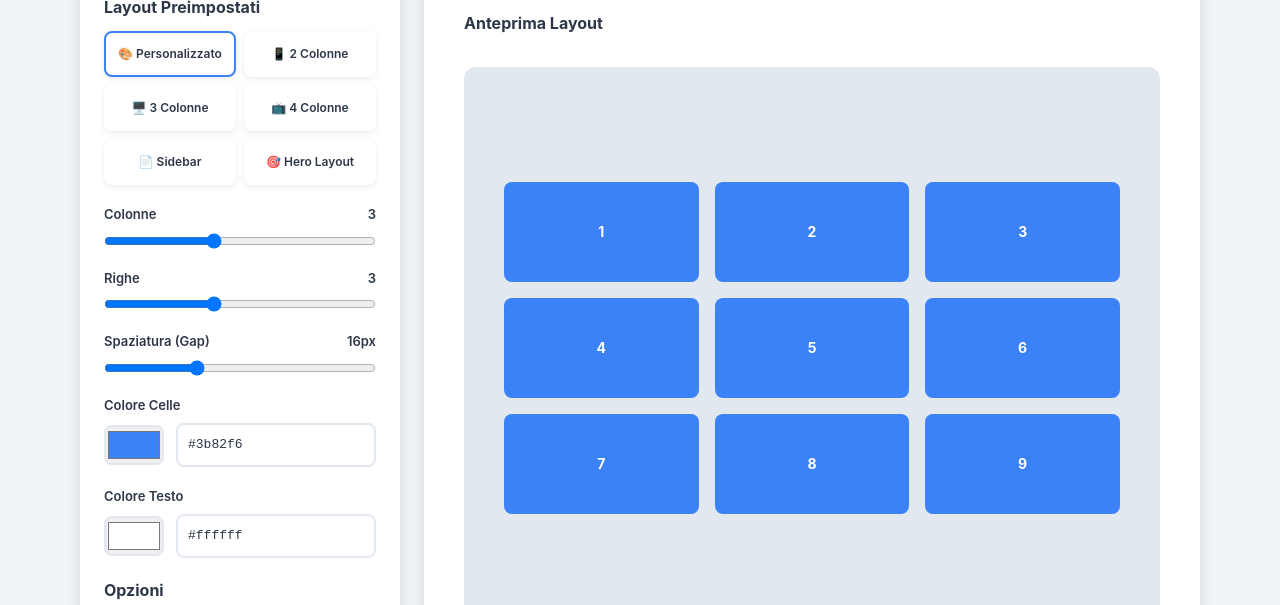
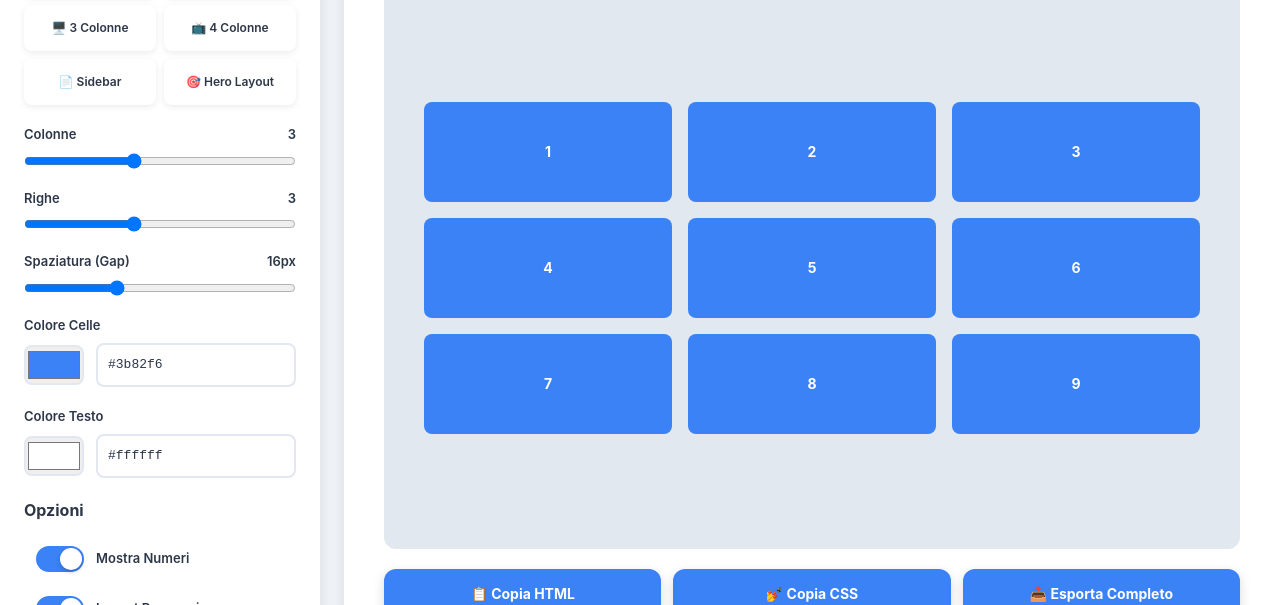
Before and after one commit to scottino2019-glitch/web-designer, a plain HTML site: page layout/gridlayoutgenerator.html in a window 1280 px wide. Shown: the part 195-800 px from the top of the page. Drawn offline with nearby package versions, Linux system fonts and the light colour scheme.

Commit message:
Update gridlayoutgenerator.html

```diff
--- a/layout/gridlayoutgenerator.html
+++ b/layout/gridlayoutgenerator.html
@@ -23,7 +23,7 @@
       height: 100%;
       display: flex;
       flex-direction: column;
-      padding: 80px;
+      padding: 0px;
       gap: 24px;
       overflow-y: auto;
     }
```
